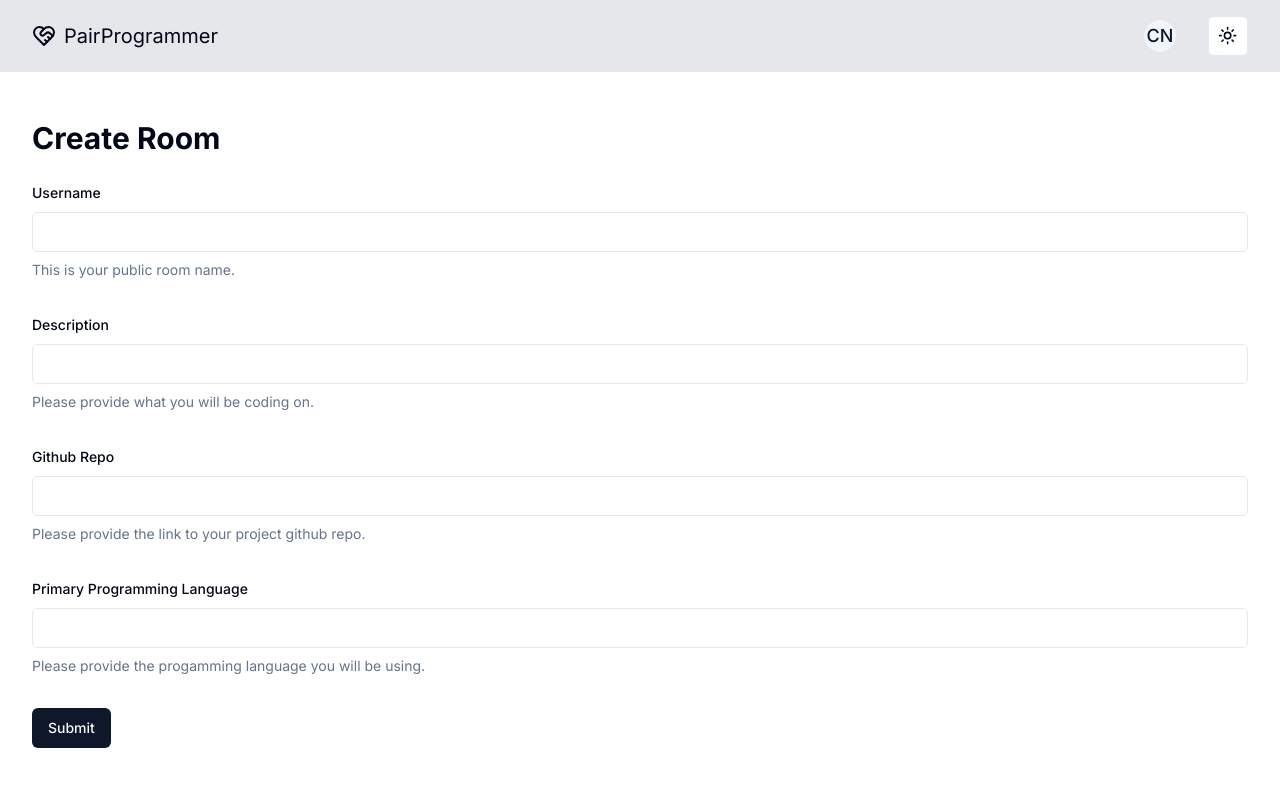
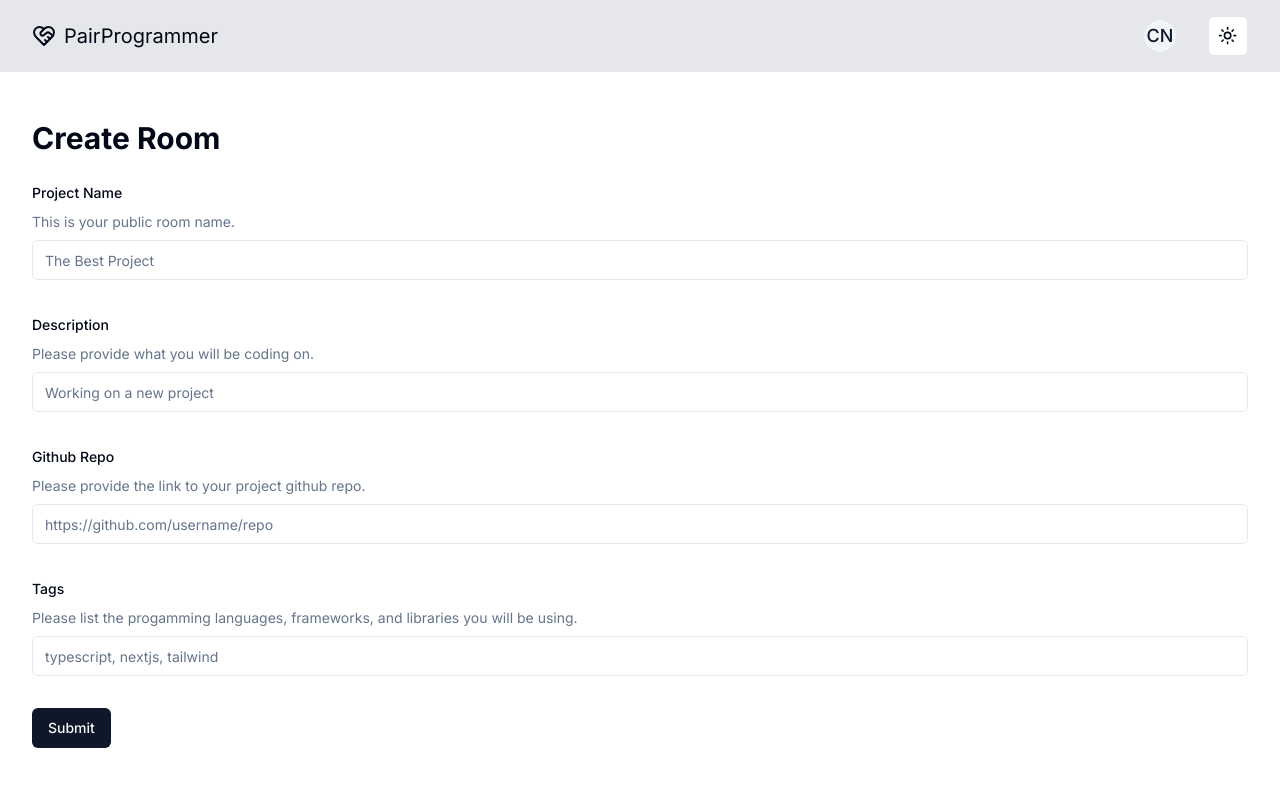
Before and after one commit to justigo86/pair-programmer, a Next.js app: page /create-room in a window 1280 px wide. Shown: the top 786 px of the page. Built offline with nearby package versions, Linux system fonts and the light colour scheme; no server answers.

Commit message:
updated schema for create room form to include tags instead of language - this is to make tags more flexible for the use

```diff
--- a/src/app/create-room/create-room-form.tsx
+++ b/src/app/create-room/create-room-form.tsx
@@ -22,7 +22,7 @@ const formSchema = z.object({
   name: z.string().min(1).max(50),
   description: z.string().min(1).max(250),
   githubRepo: z.string().min(1).max(50),
-  language: z.string().min(1).max(50),
+  tags: z.string().min(1).max(50),
 });
 
 export function CreateRoomForm() {
@@ -35,7 +35,7 @@ export function CreateRoomForm() {
       name: "",
       description: "",
       githubRepo: "",
-      language: "",
+      tags: "",
     },
   });
 
@@ -56,11 +56,11 @@ export function CreateRoomForm() {
           name="name"
           render={({ field }) => (
             <FormItem>
-              <FormLabel>Username</FormLabel>
+              <FormLabel>Project Name</FormLabel>
+              <FormDescription>This is your public room name.</FormDescription>
               <FormControl>
-                <Input {...field} />
+                <Input {...field} placeholder="The Best Project" />
               </FormControl>
-              <FormDescription>This is your public room name.</FormDescription>
               <FormMessage />
             </FormItem>
           )}
@@ -71,12 +71,12 @@ export function CreateRoomForm() {
           render={({ field }) => (
             <FormItem>
               <FormLabel>Description</FormLabel>
-              <FormControl>
-                <Input {...field} />
-              </FormControl>
               <FormDescription>
                 Please provide what you will be coding on.
               </FormDescription>
+              <FormControl>
+                <Input {...field} placeholder="Working on a new project" />
+              </FormControl>
               <FormMessage />
             </FormItem>
           )}
@@ -87,28 +87,32 @@ export function CreateRoomForm() {
           render={({ field }) => (
             <FormItem>
               <FormLabel>Github Repo</FormLabel>
-              <FormControl>
-                <Input {...field} />
-              </FormControl>
               <FormDescription>
                 Please provide the link to your project github repo.
               </FormDescription>
+              <FormControl>
+                <Input
+                  {...field}
+                  placeholder="https://github.com/username/repo"
+                />
+              </FormControl>
               <FormMessage />
             </FormItem>
           )}
         />
         <FormField
           control={form.control}
-          name="language"
+          name="tags"
           render={({ field }) => (
             <FormItem>
-              <FormLabel>Primary Programming Language</FormLabel>
+              <FormLabel>Tags</FormLabel>
+              <FormDescription>
+                Please list the progamming languages, frameworks, and libraries
+                you will be using.
+              </FormDescription>
               <FormControl>
-                <Input {...field} />
+                <Input {...field} placeholder="typescript, nextjs, tailwind" />
               </FormControl>
-              <FormDescription>
-                Please provide the progamming language you will be using.
-              </FormDescription>
               <FormMessage />
             </FormItem>
           )}
--- a/src/app/room/[roomid]/page.tsx
+++ b/src/app/room/[roomid]/page.tsx
@@ -12,31 +12,32 @@ export default async function RoomPage(props: { params: { roomid: string } }) {
     return <h1>Room not found</h1>;
   }
 
-  const languages = room.language.split(",").map((lang) => lang.trim());
+  const tags = room.tags.split(",").map((tag) => tag.trim());
 
   return (
     <div className="grid grid-cols-4 min-h-screen">
       <div className="col-span-3 p-4 pr-2">
-        <div className="rounded-lg border bg-card text-card-foreground shadow-sm p-4">
+        <div className="rounded-lg border bg-card text-card-foreground shadow-sm p-4 min-h-screen">
           video player
         </div>
       </div>
       <div className="col-span-1 p-4 pl-2">
-        <div className="rounded-lg border bg-card text-card-foreground shadow-sm p-4">
+        <div className="rounded-lg border bg-card text-card-foreground shadow-sm p-4 flex flex-col gap-3">
           <h1 className="text-base">{room.name}</h1>
           <p className="text-base text-gray-600">{room.description}</p>
-          <h3>Tags:</h3>
-          {languages.map((lang) => (
-            <Badge className="w-fit" key={lang}>
-              {lang}
-            </Badge>
-          ))}
+          <div className="flex gap-2 flex-wrap">
+            {tags.map((tag) => (
+              <Badge className="w-fit" key={tag}>
+                {tag}
+              </Badge>
+            ))}
+          </div>
           {room.githubRepo && (
             <Link
               href={room.githubRepo}
-              className="flex items-center gap-2"
+              className="flex items-center gap-2 self-center text-sm"
               target="_blank"
-              rel="noreferrer"
+              rel="noopener noreferrer"
             >
               <GithubIcon />
               Github Project
--- a/src/db/schema.ts
+++ b/src/db/schema.ts
@@ -80,7 +80,7 @@ export const room = pgTable("room", {
   //onDelete: cascade - if user is deleted, delete all rooms associated with account
   name: text("name").notNull(),
   description: text("description"),
-  language: text("language").notNull(),
+  tags: text("tags").notNull(),
   githubRepo: text("githubRepo"),
 });
 
```
